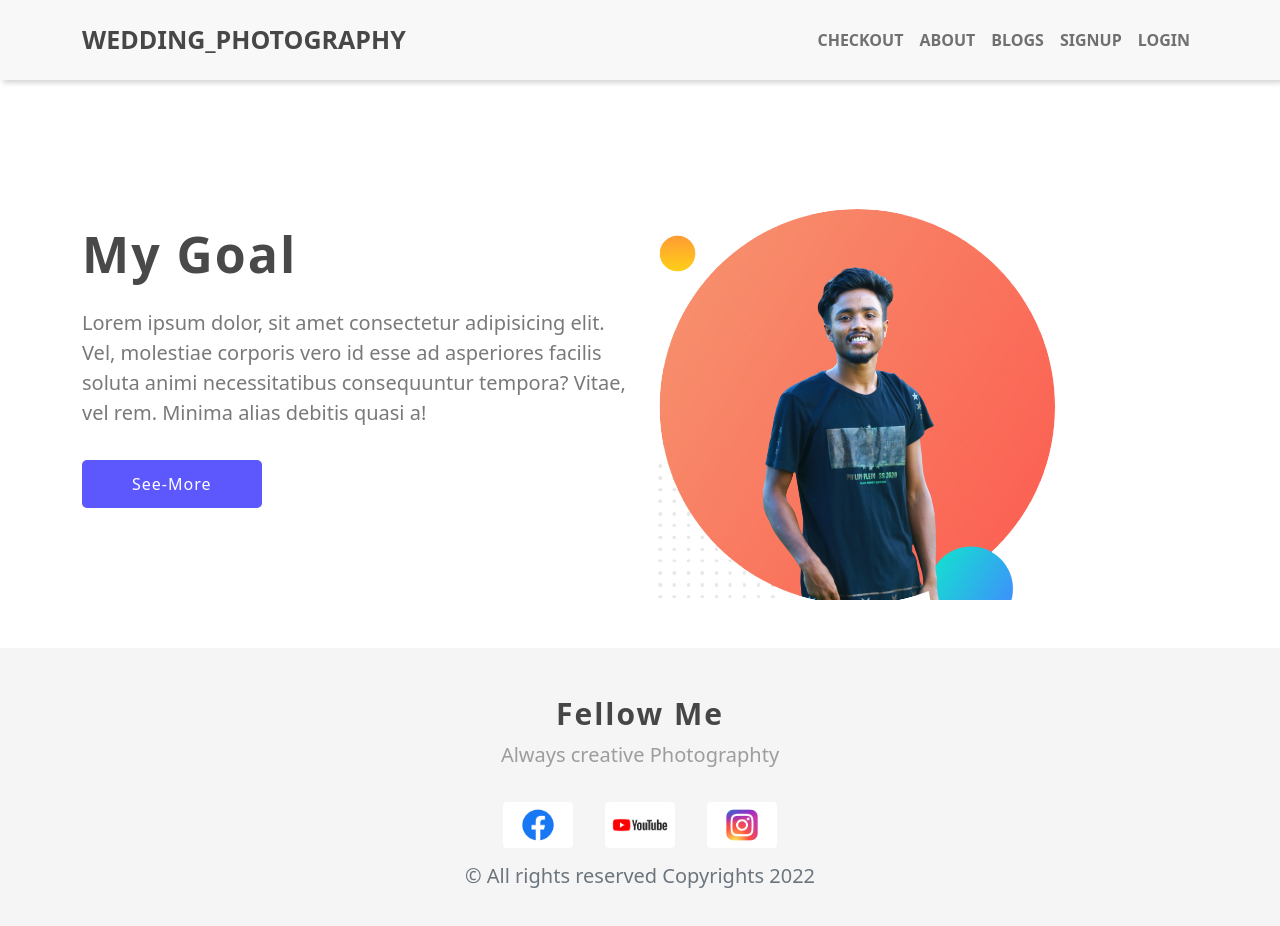
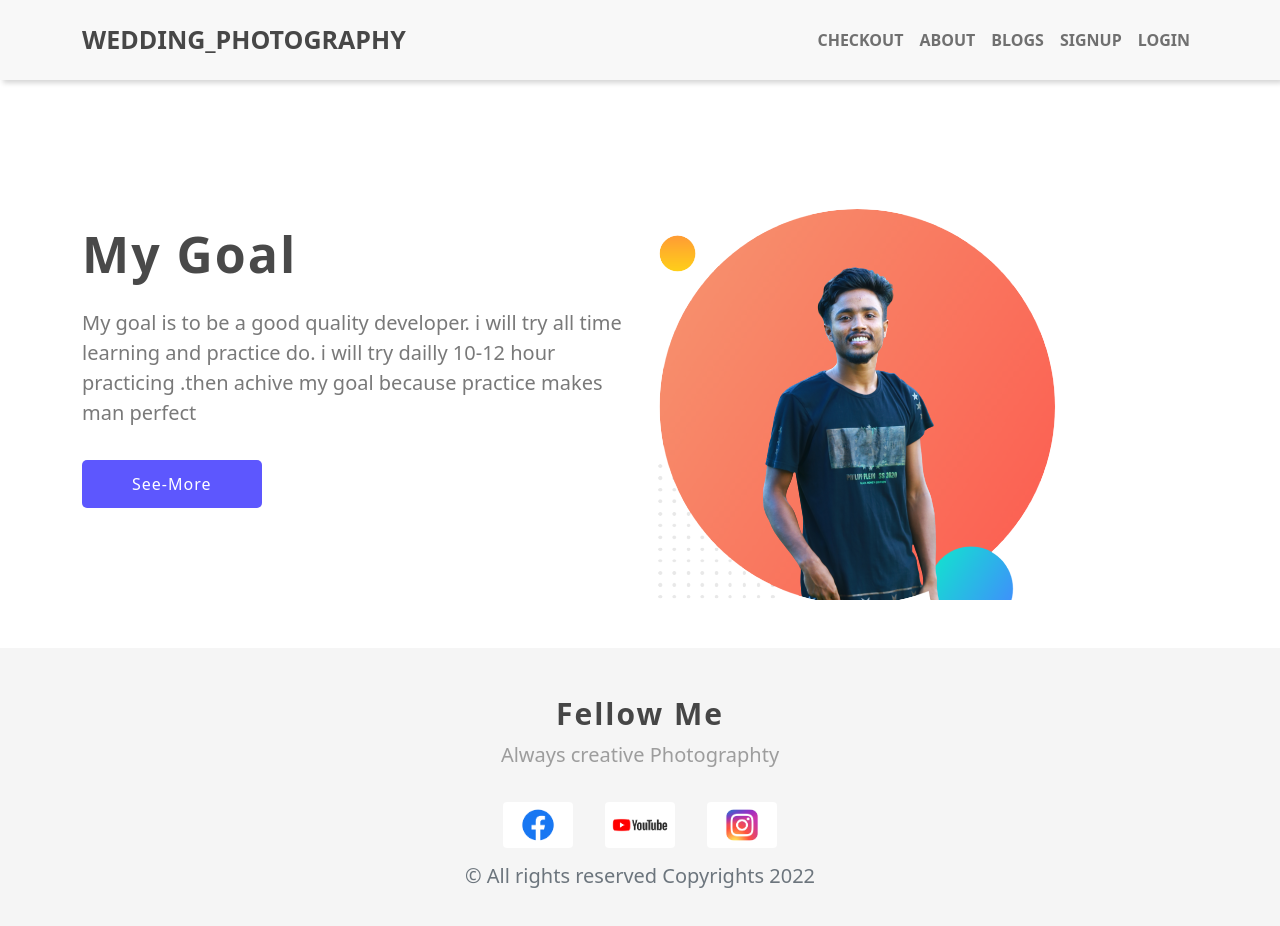
Before and after one commit to aonikpaulalock/Sunsine-Projects, a React (Create React App) app: page /about in a window 1280 px wide. Shown: the top 926 px of the page. Built offline with nearby package versions, Linux system fonts and the light colour scheme; no server answers.

Commit message:
Projects Done

```diff
--- a/public/index.html
+++ b/public/index.html
@@ -24,7 +24,7 @@
       work correctly both with client-side routing and a non-root public URL.
       Learn how to configure a non-root public URL by running `npm run build`.
     -->
-    <title>WEDDING_PHOTO_SERVICE</title>
+    <title>WEDDING_PHOTOGRAPHY</title>
   </head>
   <body>
     <noscript>You need to enable JavaScript to run this app.</noscript>
--- a/src/Pages/About/About.js
+++ b/src/Pages/About/About.js
@@ -5,11 +5,12 @@ const About = () => {
     <div className='container'>
       <div className="row">
         <div className="col-md-6 mt-sm-5 mt-2 pt-sm-5 pt-2 order-sm-1 order-2">
-        <div className="pt-sm-5 pt-2 content">
-        <h1>My Goal</h1>
-          <p className="py-3 fs-5">Lorem ipsum dolor, sit amet consectetur adipisicing elit. Vel, molestiae corporis vero id esse ad asperiores facilis soluta animi necessitatibus consequuntur tempora? Vitae, vel rem. Minima alias debitis quasi a!</p>
-          <button className="Hire-BTN">See-More</button>
-        </div>
+          <div className="pt-sm-5 pt-2 content">
+            <h1>My Goal</h1>
+            <p className="py-3 fs-5">My goal is to be a good quality developer. i will try all time learning and practice do. i will try dailly 10-12 hour practicing .then achive my goal because practice makes man perfect
+            </p>
+            <button className="Hire-BTN">See-More</button>
+          </div>
         </div>
         <div className="col-md-6 order-sm-2 order-1">
           <img src={about} alt="" className="img-fluid" />
```
